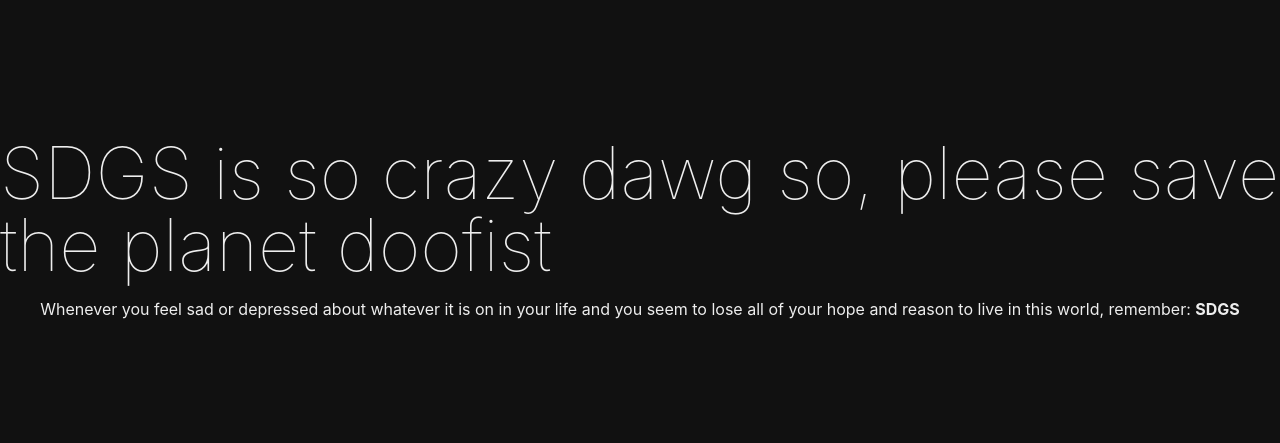
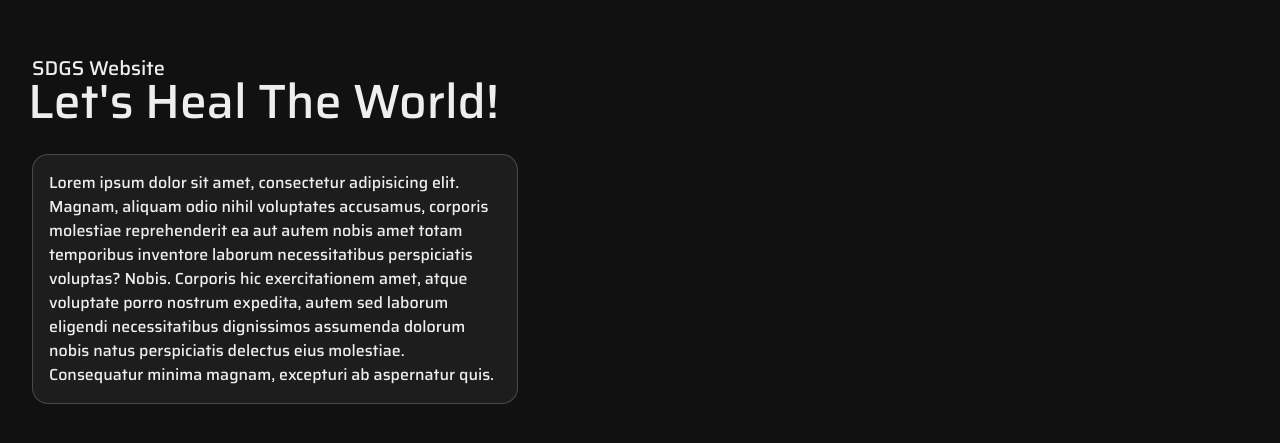
Before and after one commit to iwansal64/sdgs-web-app, an Astro site: page / in a window 1280 px wide. Shown: the part 171-614 px from the top of the page. Built offline with nearby package versions, Linux system fonts and the light colour scheme; Astro itself is replaced by a stand-in of ours; no server answers.

Commit message:
[flag] Earth System Animation

```diff
--- /dev/null
+++ b/src/pages/astro/font-loader.astro
@@ -0,0 +1,7 @@
+---
+
+---
+
+<link rel="preconnect" href="https://fonts.googleapis.com" />
+<link rel="preconnect" href="https://fonts.gstatic.com" crossorigin />
+<link href="https://fonts.googleapis.com/css2?family=Saira:ital,wght@0,100..900;1,100..900&display=swap" rel="stylesheet" />
--- a/src/pages/astro/space-scene.astro
+++ b/src/pages/astro/space-scene.astro
@@ -286,47 +286,35 @@
 
             sceneAnimationLoop();
 
-            const idleAnimation = createTimeline().add(earthSystem.rotation, {});
-
             let rotateProps = {
-                  angle: 0,
+                  angleX: 0,
+                  angleY: 0,
+                  angleZ: 0,
+                  rotation: 0,
             };
-            const startAnimation = createTimeline()
-                  .add(earthSystem.position, {
-                        x: [-6, 1],
-                        y: [0, 2, -2],
-                        z: [0, -2, 1],
-                        duration: 5000,
+            createTimeline()
+                  .add(rotateProps, {
+                        angleX: [-4, 0],
+                        angleY: [0, Math.PI],
+                        angleZ: [0, Math.PI],
+                        rotation: [-Math.PI, 0],
+                        duration: 6000,
                         ease: eases.inOutElastic(1.2, 1.5),
-                        autoplay: false,
+                        autoplay: true,
+                        onUpdate: () => {
+                              earthSystem.position.x = rotateProps.angleX;
+                              earthSystem.position.y = -Math.sin(rotateProps.angleY) * 1.25;
+                              earthSystem.position.z = -Math.sin(rotateProps.angleZ) * 2 + 0.75;
+                              earthSystem.rotation.y = rotateProps.rotation;
+                        },
                   })
-                  .add(
-                        rotateProps,
-                        {
-                              angle: Math.PI,
-                              duration: 10000,
-                              ease: eases.inOutElastic(1.2, 1.5),
-                              autoplay: false,
-                              onUpdate: () => {
-                                    earthSystem.position.x = -Math.cos(rotateProps.angle) * 1.25;
-                                    earthSystem.position.z = Math.sin(rotateProps.angle) * 0.75;
-                              },
-                        },
-                        "<<",
-                  );
-
-            setTimeout(() => {
-                  startAnimation.play().then(() => {
-                        animate(earthSystem.rotation, {
-                              y: [0, Math.PI * 4],
-                              ease: "linear",
-                              playbackEase: "inQuad",
-                              duration: 60000,
-                              loop: true,
-                              delay: 1000,
-                        });
+                  .add(earthSystem.rotation, {
+                        y: [0, Math.PI * 4],
+                        ease: "linear",
+                        playbackEase: "inQuad",
+                        duration: 50000,
+                        loop: true,
                   });
-            }, 2000);
       }
 
       await setupSpaceScene();
--- a/src/pages/index.astro
+++ b/src/pages/index.astro
@@ -5,6 +5,7 @@ import Homepage from "./svelte/homepage.svelte";
 import HomepageIsland from "./svelte/homepage-island.svelte";
 import Opening from "./svelte/opening.svelte";
 import SpaceScene from "./astro/space-scene.astro";
+import FontLoader from "./astro/font-loader.astro";
 ---
 
 <html lang="en">
@@ -14,6 +15,7 @@ import SpaceScene from "./astro/space-scene.astro";
             <link rel="icon" href="/favicon.ico" />
             <meta name="viewport" content="width=device-width" />
             <meta name="generator" content={Astro.generator} />
+            <FontLoader />
             <title>Astro</title>
       </head>
       <body>
--- a/src/pages/svelte/homepage-island.svelte
+++ b/src/pages/svelte/homepage-island.svelte
@@ -2,7 +2,8 @@
       import { splitText } from "animejs/text";
       import { animate, stagger } from "animejs";
 
-      const { chars } = splitText("#animejs-id-homepage-title", {
+      Array.from(document.getElementsByClassName("animejs-homepage-title")).forEach((element) => {
+            const { chars } = splitText(element, {
                   chars: { wrap: "clip" },
             });
 
@@ -12,4 +13,6 @@
                   ease: "out(3)",
                   delay: stagger(100),
             });
+      })
+
 </script>
--- a/src/pages/svelte/homepage.svelte
+++ b/src/pages/svelte/homepage.svelte
@@ -1,10 +1,13 @@
-<section id="home" class="w-screen h-screen flex flex-col justify-center items-center">
-      <div class="flex flex-col justify-center items-center gap-4">
-            <h1 id="animejs-id-homepage-title" class="text-7xl font-thin">SDGS is so crazy dawg so, please save the planet doofist</h1>
-            <p id="animejs-id-homepage-subtitle">
-                  Whenever you feel sad or depressed about whatever it is on in your life and you seem to lose all of your hope and reason to live in this world, remember: <span class="font-bold"
-                        >SDGS</span
-                  >
+<section id="home" class="w-screen h-screen flex flex-row justify-center items-center p-8">
+      <div class="flex-1 flex flex-col">
+            <p class="m-0 animejs-homepage-title text-xl font-semibold w-full text-left">SDGS Website</p>
+            <h1 class="-m-1 animejs-homepage-title text-5xl font-bold w-full text-left">Let's Heal The World!</h1>
+            <p id="animejs-id-homepage-subtitle" class="mt-8 w-4/5 h-full bg-white/5 border border-white/20 rounded-2xl p-4">
+                  Lorem ipsum dolor sit amet, consectetur adipisicing elit. Magnam, aliquam odio nihil voluptates accusamus, corporis molestiae reprehenderit ea aut autem nobis amet totam temporibus inventore laborum necessitatibus perspiciatis voluptas? Nobis.
+                  Corporis hic exercitationem amet, atque voluptate porro nostrum expedita, autem sed laborum eligendi necessitatibus dignissimos assumenda dolorum nobis natus perspiciatis delectus eius molestiae. Consequatur minima magnam, excepturi ab aspernatur quis.
             </p>
       </div>
+      <div class="flex-1">
+
+      </div>
 </section>
--- a/src/pages/svelte/opening.svelte
+++ b/src/pages/svelte/opening.svelte
@@ -9,7 +9,7 @@
                         "--radial-size": ["0", "100%"],
                         "--radial-blur-scale": ["0", "2%"],
                         delay: 1000,
-                        duration: 5000,
+                        duration: 4000,
                         ease: "outQuad",
                         autoplay: false,
                         onComplete: () => {
--- a/src/styles/global.css
+++ b/src/styles/global.css
@@ -3,6 +3,10 @@
 @layer base {
       * {
             color: #eee;
+            font-family: "Saira", sans-serif;
+            font-weight: 500;
+            font-style: normal;
+            font-variation-settings: "wdth" 100;
       }
 
       body {
```
Lines whose indentation alone changed are shown as unchanged.
